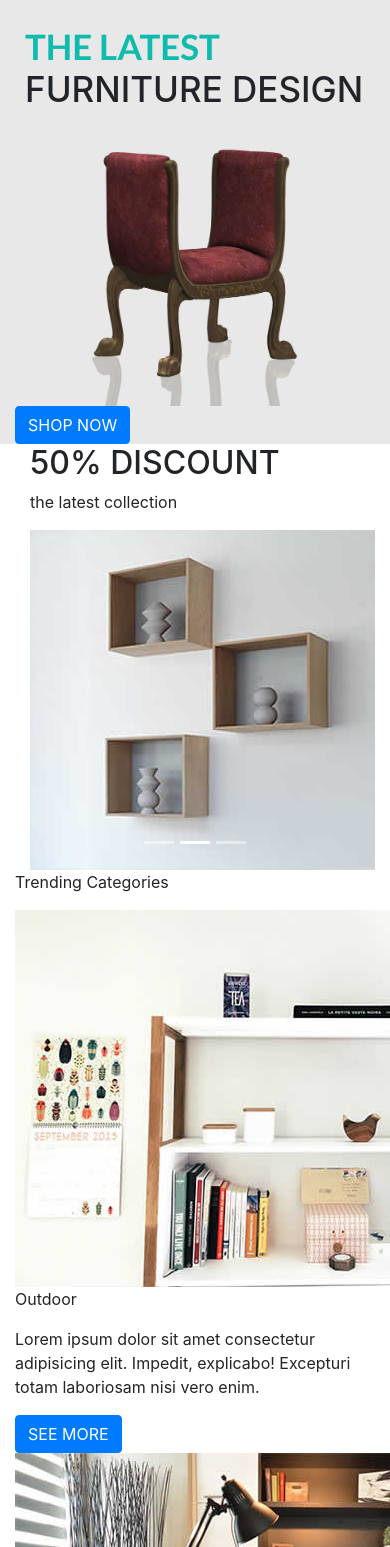
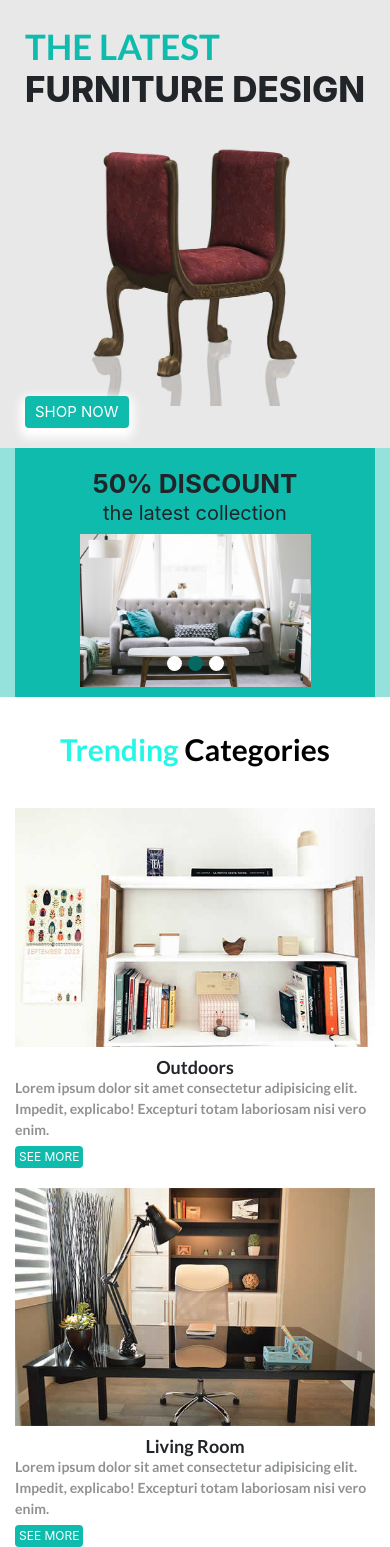
Before and after one commit to sametyagmur/furniture-clone-website, a plain HTML site: page index.html in a window 390 px wide. Shown: the part 53-1600 px from the top of the page. Drawn offline with nearby package versions, Linux system fonts and the light colour scheme.

Commit message:
new sections added

```diff
--- a/css/site.css
+++ b/css/site.css
@@ -39,11 +39,13 @@ padding-right: 10px;
 }
 .main-page-text{
   padding-top: 80px;
+  position: absolute;
 }
 .main-page-text h1{
   font-size: 62px;
   box-sizing: border-box;
   padding-left: 40px;
+  font-weight: 800;
 }
 .main-page-text span {
   color: #0fbbad;
@@ -56,12 +58,117 @@ padding-right: 10px;
 .main-page img {
   width: 70%!important;
 }
+.main-page-button .main-btn{
+  background-color: #0fbbad;
+  border: none;
+  margin-bottom: 40px;
+  position: relative;
+  top: -140px;
+  left: 30px;
+  padding: 10px 20px;
+  font-size: 20px;
+  box-shadow: 0 5px 10px 5px #ffffff;
+}
+.main-page-button .main-btn:hover{
+  background-color: #075f58;
+  transition: all 0.3s ease-in;
+  box-shadow: 0 8px 12px 8px #ffffff;
+}
 /* MAIN PAGE AREA END */
 
 /* CAROUSEL AREA */
+
+.carousel-item {
+
+  background-color: #0fbbad;
+  padding-top: 50px;
+  padding-bottom: 50px;
+}
+.carousel-page {
+  background-color: #0fbbad70;
+  margin-bottom: 10px;
+}
+.carousel-item .car-text{
+  padding-top: 40px;
+  line-height: 70px;
+  text-align: center;
+}
+.carousel-item .car-text h2{
+  font-size: 50px;
+  font-weight: bold;
+}
+.carousel-item .car-text p {
+font-size: 40px;
+}
+
+.carousel-item .car-img{
+  width: 100%;
+}
+.carousel-item .car-img img{
+  width: 100%;
+  margin-left: auto;
+  margin-right: auto;
+}
+.carousel-indicators li {
+  background: #ffffff !important;
+  border-radius: 100%;
+  width: 30px !important;
+  height: 30px !important;
+}
+.carousel-indicators .active {
+  background: #076861 !important;
+}
 /* CAROUSEL AREA END */
 
+/* PAGE HEADING TEXT */
+.page-heading p {
+  text-align: center;
+  color: #25f7e6;
+  font-size: 60px;
+  font-family: "Lato", sans-serif;
+  padding-top: 40px;
+  padding-bottom: 20px;
+}
+
+.page-heading span {
+  color: #000;
+}
+/* PAGE HEADING TEXT END */
+
 /* CATEGORIES AREA */
+.categories{
+  margin-top: 30px;
+  margin-bottom: 30px;
+}
+.category-box img{
+  width: 100%;
+  margin-left: auto;
+  margin-right: auto;
+}
+.category-box .category-h{
+  font-size: 25px;
+  font-weight: 600;
+  font-family: "Lato", sans-serif;
+  text-align: center;
+}
+.category-box .category-p{
+  font-size: 16px;
+  font-weight: 400;
+  opacity: 0.5;
+  font-family: "Lato", sans-serif;
+}
+.categories .category-button{
+  background-color: #0fbbad;
+  border: none;
+  padding: 5px 10px;
+  font-size: 15px;
+}
+.categories .category-button:hover{
+  background-color: #075f58;
+  transition: all 0.3s ease-in;
+  box-shadow: 0 2px 5px 2px #25f7e6;
+}
+
 /* CATEGORIES AREA END*/
 
 /* SHOPPING AREA */
@@ -118,12 +225,84 @@ padding-right: 10px;
   width: 60%!important;
 }
 
+.main-page-button .main-btn{
+  margin-bottom: 10px;
+  top: -10px;
+  left: 10px;
+  padding: 5px 10px;
+  font-size: 15px;
+}
+
 /* MAIN PAGE AREA END */
 
 /* CAROUSEL AREA */
+
+.carousel-item {
+  padding-top: 10px;
+  padding-bottom: 10px;
+}
+.carousel-page {
+  margin-bottom: 5px;
+}
+.carousel-item .car-text{
+  padding-top: 10px;
+  line-height: 10px;
+}
+.carousel-item .car-text h2{
+  font-size: 26px;
+}
+.carousel-item .car-text p {
+font-size: 20px;
+}
+.carousel-item .car-img img{
+  width: 70%;
+}
+.carousel-indicators li {
+  width: 15px !important;
+  height: 15px !important;
+}
+
 /* CAROUSEL AREA END */
 
+/* PAGE HEADING TEXT */
+
+.page-heading p {
+  font-size: 30px;
+  padding-top: 20px;
+  padding-bottom: 20px;
+}
+
+/* PAGE HEADING TEXT END */
+
 /* CATEGORIES AREA */
+
+.categories{
+  margin-top: 10px;
+  margin-bottom: 10px;
+}
+.category-text{
+  padding-bottom: 20px;
+}
+.categories .category-box img{
+  padding-bottom: 10px;
+}
+.category-box .category-h{
+  font-size: 18px;
+  line-height: 20px;
+  margin-bottom: 0rem;
+}
+.category-box .category-text .category-p{
+  font-size: 14px;
+  margin-bottom: 0.2rem;
+}
+.categories .category-text .category-button{
+  padding: 2px 4px;
+  font-size: 12px;
+}
+.categories .category-text .category-button:hover{
+  box-shadow: 0 2px 5px 2px #25f7e6;
+}
+
 /* CATEGORIES AREA END*/
 
 /* SHOPPING AREA */
@@ -148,7 +327,7 @@ padding-right: 10px;
   padding-top: 30px;
 }
 .main-page-text h1{
-  font-size: 50px;
+  font-size: 45px;
   padding-left: 20px;
 }
 .main-page-img{
@@ -156,15 +335,82 @@ padding-right: 10px;
 
 }
 .main-page img {
-  width: 60%!important;
+  width: 50%!important;
 }
 
 /* MAIN PAGE AREA END */
 
 /* CAROUSEL AREA */
+
+.carousel-item {
+  padding-top: 10px;
+  padding-bottom: 10px;
+}
+.carousel-page {
+  margin-bottom: 5px;
+}
+.carousel-item .car-text{
+  padding-top: 10px;
+  line-height: 10px;
+}
+.carousel-item .car-text h2{
+  font-size: 28px;
+}
+.carousel-item .car-text p {
+font-size: 22px;
+}
+.carousel-item .car-img img{
+  width: 70%;
+}
+.carousel-indicators li {
+  width: 15px !important;
+  height: 15px !important;
+}
+
 /* CAROUSEL AREA END */
 
+/* PAGE HEADING TEXT */
+
+.page-heading p {
+  font-size: 35px;
+  padding-top: 25px;
+  padding-bottom: 25px;
+}
+
+/* PAGE HEADING TEXT END */
+
 /* CATEGORIES AREA */
+
+.categories{
+  margin-top: 15px;
+  margin-bottom: 15px;
+}
+.category-text{
+  padding-bottom: 20px;
+}
+.category-box{
+  padding-bottom: 20px;
+}
+.categories .category-box img{
+  padding-bottom: 10px;
+}
+.category-box .category-h{
+  font-size: 20px;
+  line-height: 20px;
+  margin-bottom: 0rem;
+}
+.category-box .category-text .category-p{
+  font-size: 16px;
+  margin-bottom: 0.3rem;
+}
+.categories .category-text .category-button{
+  padding: 4px 8px;
+  font-size: 14px;
+}
+.categories .category-text .category-button:hover{
+  box-shadow: 0 2px 5px 2px #25f7e6;
+}
+
 /* CATEGORIES AREA END*/
 
 /* SHOPPING AREA */
@@ -201,6 +447,33 @@ padding-right: 10px;
 /* MAIN PAGE AREA END */
 
 /* CAROUSEL AREA */
+
+.carousel-item {
+  padding-top: 30px;
+  padding-bottom: 30px;
+}
+.carousel-page {
+  margin-bottom: 10px;
+}
+.carousel-item .car-text{
+  padding-top: 40px;
+  line-height: 30px;
+}
+.carousel-item .car-text h2{
+  font-size: 35px;
+}
+.carousel-item .car-text p {
+font-size: 30px;
+}
+
+.carousel-item .car-img img{
+  width: 90%;
+}
+.carousel-indicators li {
+  width: 20px !important;
+  height: 20px !important;
+}
+
 /* CAROUSEL AREA END */
 
 /* CATEGORIES AREA */
@@ -240,6 +513,10 @@ padding-right: 10px;
 /* MAIN PAGE AREA END */
 
 /* CAROUSEL AREA */
+.carousel-item .car-img img{
+  width: 100%;
+}
+
 /* CAROUSEL AREA END */
 
 /* CATEGORIES AREA */
--- a/index.html
+++ b/index.html
@@ -158,12 +158,12 @@
           <div class="carousel-item active">
             <div class="container">
               <div class="row">
-                <div class="col-lg-6 col-md-4 col-sm-12">
+                <div class="car-text col-lg-6 col-md-4 col-sm-12">
                   <h2>50% DISCOUNT</h2>
                   <p>the latest collection</p>
                 </div>
-                <div class="col-lg-6 col-md-8 col-sm-12">
-                  <img class="d-block" src="images/discount.jpg" alt="" />
+                <div class="car-img col-lg-6 col-md-8 col-sm-12">
+                  <img class="d-block" src="images/dining.jpg" alt="" />
                 </div>
               </div>
             </div>
@@ -172,12 +172,12 @@
           <div class="carousel-item">
             <div class="container">
               <div class="row">
-                <div class="col-lg-6 col-md-4 col-sm-12">
+                <div class="car-text col-lg-6 col-md-4 col-sm-12">
                   <h2>50% DISCOUNT</h2>
                   <p>the latest collection</p>
                 </div>
-                <div class="col-lg-6 col-md-8 col-sm-12">
-                  <img class="d-block" src="images/discount.jpg" alt="" />
+                <div class="car-img col-lg-6 col-md-8 col-sm-12">
+                  <img class="d-block" src="images/living-room.jpg" alt="" />
                 </div>
               </div>
             </div>
@@ -186,12 +186,12 @@
           <div class="carousel-item">
             <div class="container">
               <div class="row">
-                <div class="col-lg-6 col-md-4 col-sm-12">
+                <div class="car-text col-lg-6 col-md-4 col-sm-12">
                   <h2>50% DISCOUNT</h2>
                   <p>the latest collection</p>
                 </div>
-                <div class="col-lg-6 col-md-8 col-sm-12">
-                  <img class="d-block" src="images/discount.jpg" alt="" />
+                <div class="car-img col-lg-6 col-md-8 col-sm-12">
+                  <img class="d-block" src="images/bedroom.jpg" alt="" />
                 </div>
               </div>
             </div>
@@ -214,38 +214,45 @@
       </div>
       <!--Page heading end-->
       <div class="row">
-        <div class="category-img col-lg-4">
+        <div class="category-box col-lg-4">
           <img src="images/1.jpg" alt="" />
-          <p>Outdoor</p>
-          <p>
+          <div class="category-text">
+            <p class="category-h">Outdoors</p>
+          <p class="category-p">
             Lorem ipsum dolor sit amet consectetur adipisicing elit. Impedit,
             explicabo! Excepturi totam laboriosam nisi vero enim.
           </p>
           <button type="button" class="category-button btn btn-primary">
             SEE MORE
           </button>
+          </div>
         </div>
-        <div class="category-img col-lg-4">
+        <div class="category-box col-lg-4">
           <img src="images/2.jpg" alt="" />
-          <p>Living Room</p>
-          <p>
+          <div class="category-text">
+            <p class="category-h">Living Room</p>
+          <p class="category-p">
             Lorem ipsum dolor sit amet consectetur adipisicing elit. Impedit,
             explicabo! Excepturi totam laboriosam nisi vero enim.
           </p>
           <button type="button" class="category-button btn btn-primary">
             SEE MORE
           </button>
+          </div>
+
         </div>
-        <div class="category-img col-lg-4">
+        <div class="category-box col-lg-4">
           <img src="images/3.jpg" alt="" />
-          <p>Bedroom Lighting</p>
-          <p>
+          <div class="category-text">
+            <p class="category-h">Bedroom Lighting</p>
+          <p class="category-p">
             Lorem ipsum dolor sit amet consectetur adipisicing elit. Impedit,
             explicabo! Excepturi totam laboriosam nisi vero enim.
           </p>
           <button type="button" class="category-button btn btn-primary">
             SEE MORE
           </button>
+          </div>
         </div>
       </div>
     </div>
```
Also changed, not shown: images/bedroom.jpg (added), images/dining.jpg (added), images/discount.jpg (deleted), images/living-room.jpg (added).
